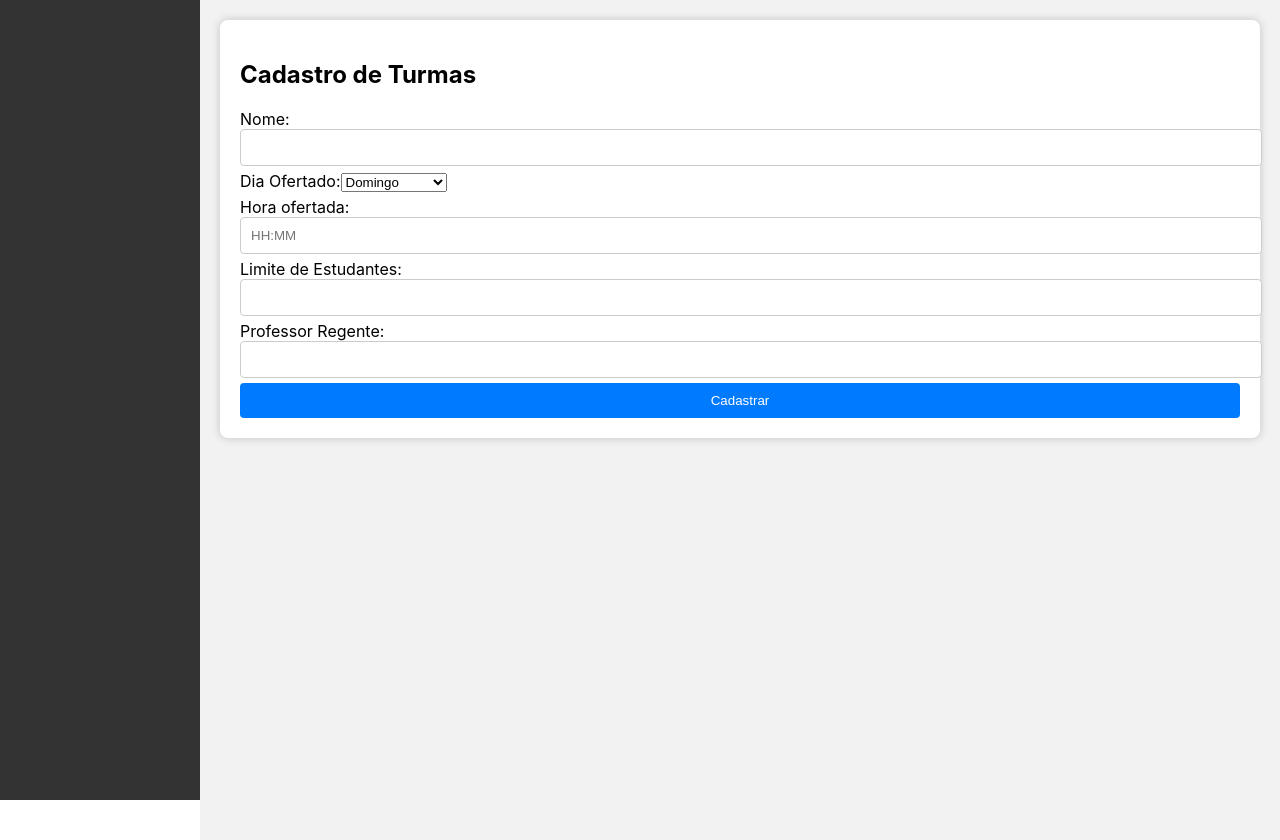
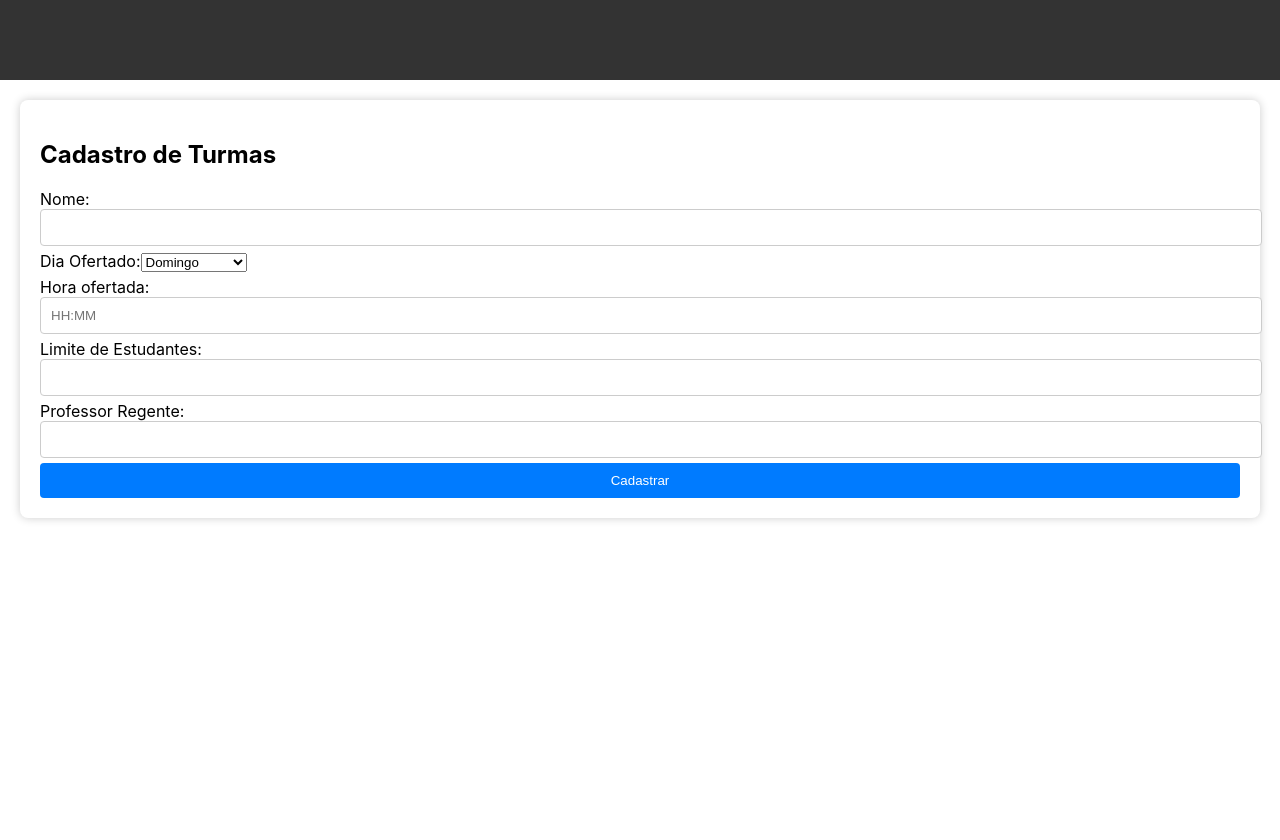
Before and after one commit to KaioGerhardt/desafio-cadeira-frontend, a React (Create React App) app in the folder frontend/: page /class in a window 1280 px wide. After the commit the page ends 800 px from the top, so only its background shows below. Built offline with nearby package versions, Linux system fonts and the light colour scheme.

Commit message:
removendo dependencias do user

```diff
--- a/frontend/src/App.js
+++ b/frontend/src/App.js
@@ -4,7 +4,6 @@ import { BrowserRouter as Router, Route, Redirect } from 'react-router-dom';
 import Login from './pages/Login/Login';
 import Dashboard from './pages/Dashboard/Dashboard';
 import Class from './pages/Class/Class';
-import User from './pages/User/User';
 
 
 function App() {
@@ -16,7 +15,6 @@ function App() {
       <Route path="/login" component={Login} />
       <Route path="/dashboard" component={Dashboard} />
       <Route path="/class" component={Class} />
-      <Route path="/user" component={User} />
     </Router>
   );
 }
--- a/frontend/src/Component/Sidebar/Sidebar.css
+++ b/frontend/src/Component/Sidebar/Sidebar.css
@@ -1,59 +1,41 @@
 .sidebar {
-  width: 200px;
+  position: fixed;
+  top: 0; /* Posiciona a barra lateral no topo */
+  left: 0;
+  width: 100%;
+  height: 80px; /* Defina a altura da barra lateral conforme necessário */
   background-color: #333;
+  padding: 20px;
+  box-sizing: border-box;
+  display: flex;
+  justify-content: space-around;
+  align-items: center;
+  z-index: 1000;
+}
+
+.sidebar ul {
+  list-style: none;
+  padding: 0;
+  margin: 0;
+  display: flex;
+}
+
+.sidebar ul li {
+  margin-right: 20px;
+}
+
+.sidebar ul li:last-child {
+  margin-right: 0;
+}
+
+.sidebar ul li a {
   color: #fff;
-  float: left;
-  height: 100vh;
+  text-decoration: none;
 }
 
 .content {
-  margin-left: 200px;
+  margin-top: 80px; /* Adicione espaço ao conteúdo abaixo da barra lateral */
   padding: 20px;
-  background-color: #f2f2f2;
-  height: 100vh;
+  box-sizing: border-box;
+  z-index: 1;
 }
-
-ul {
-  list-style: none;
-  padding: 0;
-}
-
-li {
-  padding: 10px;
-  height: 50px;
-}
-
-li:not(:last-child) {
-  margin-bottom: 5px;
-}
-
-li a {
-  display: block;
-  text-align: center;
-  text-decoration: none;
-  color: #fff;
-  align-items: center;
-  justify-content: center;
-  width: 100%;
-  height: 100%;
-  display: flex;
-}
-
-li a:hover {
-  background-color: #555;
-  border-radius: 10px;
-  height: 50px;
-  align-items: center;
-}
-
-.logout {
-  position: absolute;
-  bottom: 20px;
-  width: 100%;
-  text-align: center;
-}
-
-.logout a {
-  color: #fff;
-  text-decoration: none;
-}
--- a/frontend/src/Component/Sidebar/Sidebar.js
+++ b/frontend/src/Component/Sidebar/Sidebar.js
@@ -19,7 +19,6 @@ const SideBar = () => {
                 entity === "ADMIN" && (
                     <ul>
                         <li onClick={() => setComponent('class')}>Turmas</li>
-                        <li onClick={() => setComponent('user')}>Usuarios</li>
                         <li onClick={() => setComponent('teacher')}>Professores</li>
                         <li onClick={() => setComponent('student')}>Alunos</li>
                     </ul>
--- a/frontend/src/pages/Dashboard/Dashboard.js
+++ b/frontend/src/pages/Dashboard/Dashboard.js
@@ -2,7 +2,6 @@
 import React, { useState, useEffect } from 'react';
 import SideBar from '../../Component/Sidebar/Sidebar';
 import Class from '../Class/Class';
-import User from '../User/User';
 import Enroll from '../Enroll/Enroll';
 import Teacher from '../Teacher/Teacher';
 import Student from '../Student/Student';
@@ -28,7 +27,6 @@ function Dashboard() {
       <h1>Variável atual: {component}</h1>
 
       {component == "class" && <Class onClose={handleClose} />}
-      {component == "user" && <User />}
       {component == "enroll" && <Enroll />}
       {component == "teacher" && <Teacher />}
       {component == "student" && <Student />}
```
